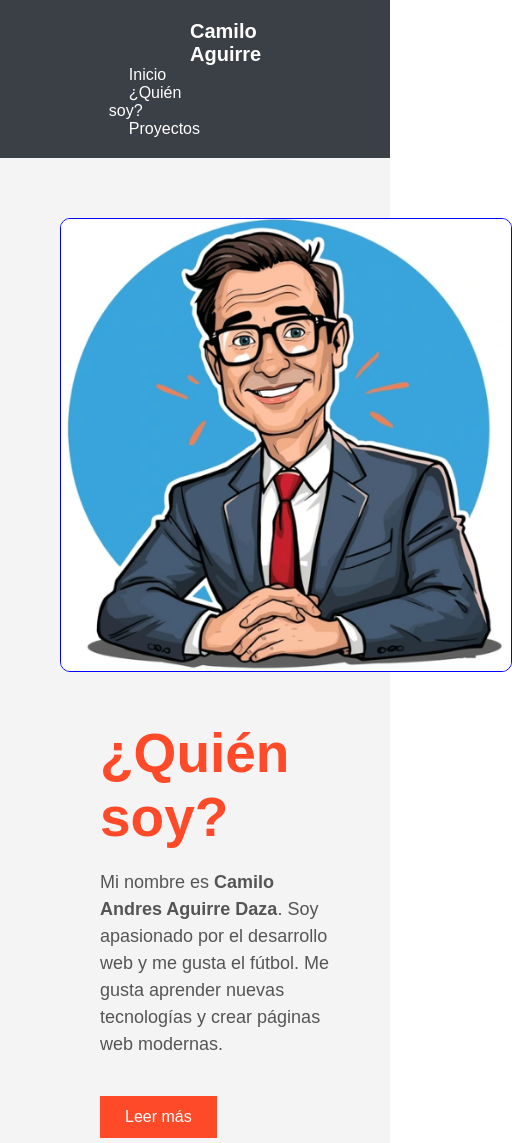
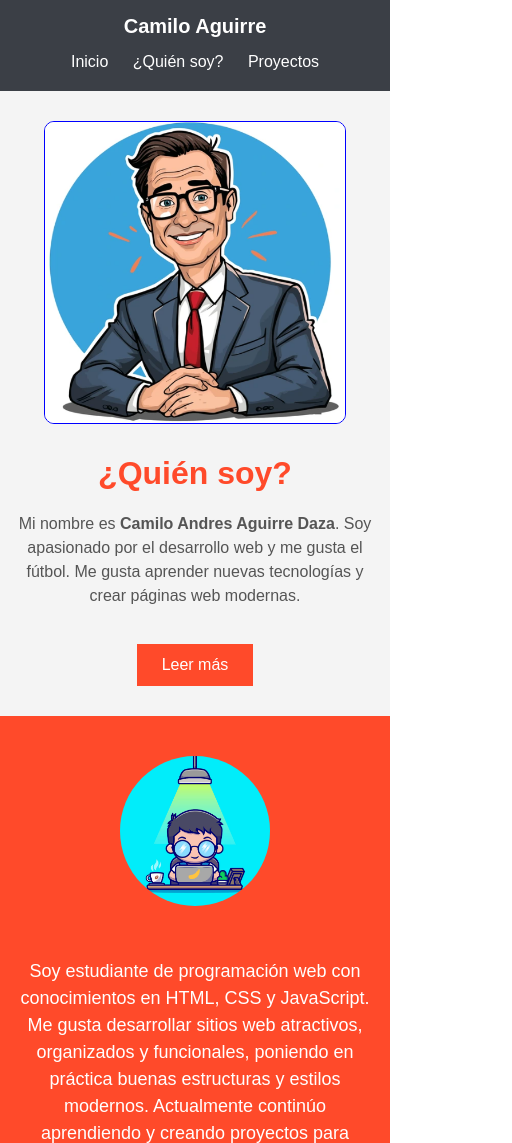
Before and after one commit to camxor20-lab/-Quien-Soy-, a plain HTML site: page index.html in a window 390 px wide. Shown: the top 1143 px of the page, 512 px wide, since content can reach past the window. Drawn offline with Linux system fonts and the light colour scheme.

Commit message:
Update style.css

```diff
--- a/style.css
+++ b/style.css
@@ -182,3 +182,83 @@ body{
 .pp{
   padding: 10px;
 }
+
+
+@media (max-width: 700px) {
+
+  .menu {
+    padding: 15px 20px;
+    text-align: center;
+  }
+
+  .logo {
+    display: block;
+    margin-bottom: 10px;
+  }
+
+  .nav {
+    float: none;
+  }
+
+  .nav a {
+    display: inline-block;
+    margin: 5px 10px;
+  }
+
+  .principal {
+    padding: 30px 15px;
+  }
+
+  .principal-img,
+  .principal-texto {
+    display: block;
+    text-align: center;
+    margin: 0;
+  }
+
+  .principal-img img {
+    width: 100%;
+    max-width: 300px;
+  }
+
+  .principal-texto {
+    max-width: 100%;
+  }
+
+  .principal-texto h1 {
+    font-size: 32px;
+  }
+
+  .principal-texto p {
+    font-size: 16px;
+  }
+
+  .seccion-naranja {
+    padding: 40px 20px;
+  }
+
+  .seccion-naranja p {
+    font-size: 18px;
+  }
+
+  .seccion-naranja img {
+    width: 150px;
+    height: 150px;
+  }
+
+  .proyectos-container {
+    padding: 10px;
+  }
+
+  .card {
+    width: 90%;
+    margin: 15px auto;
+    display: block;
+  }
+
+  .footer {
+    padding: 10px 20px;
+    text-align: center;
+  }
+
+}
```
